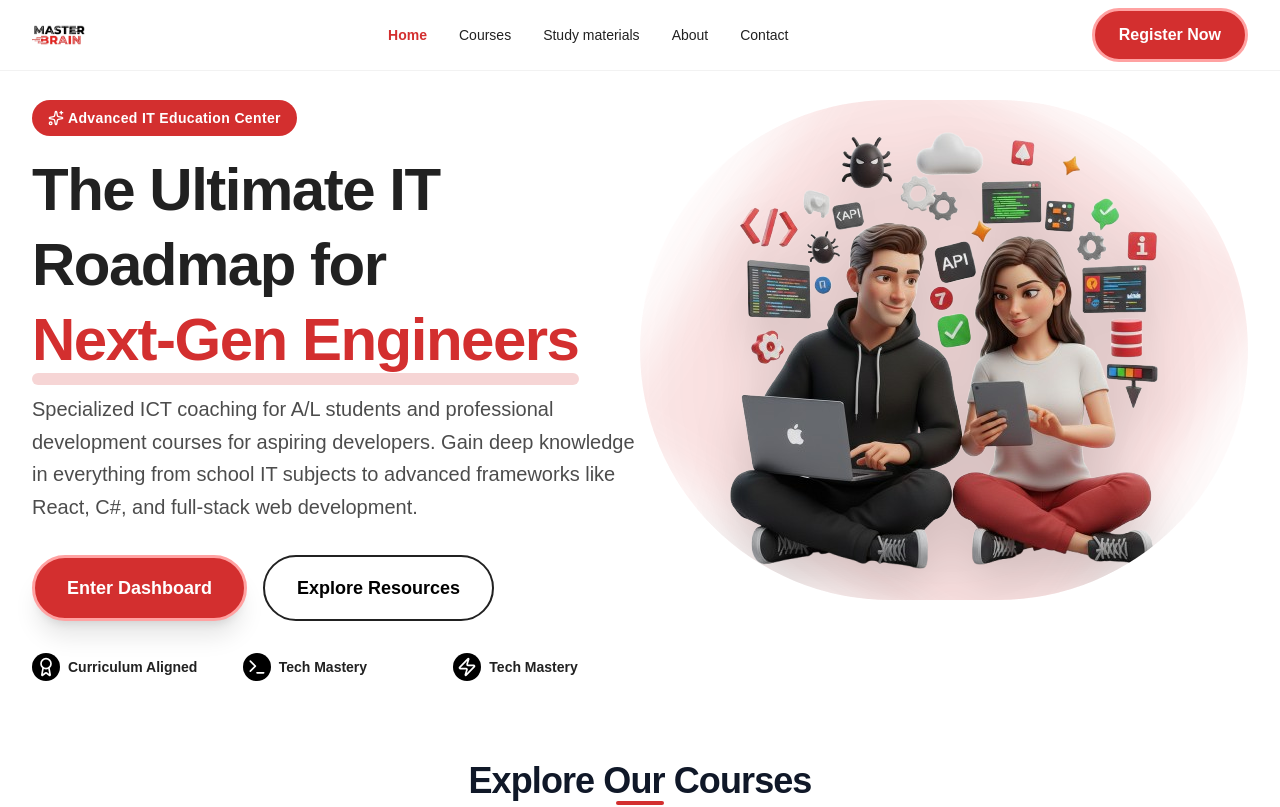
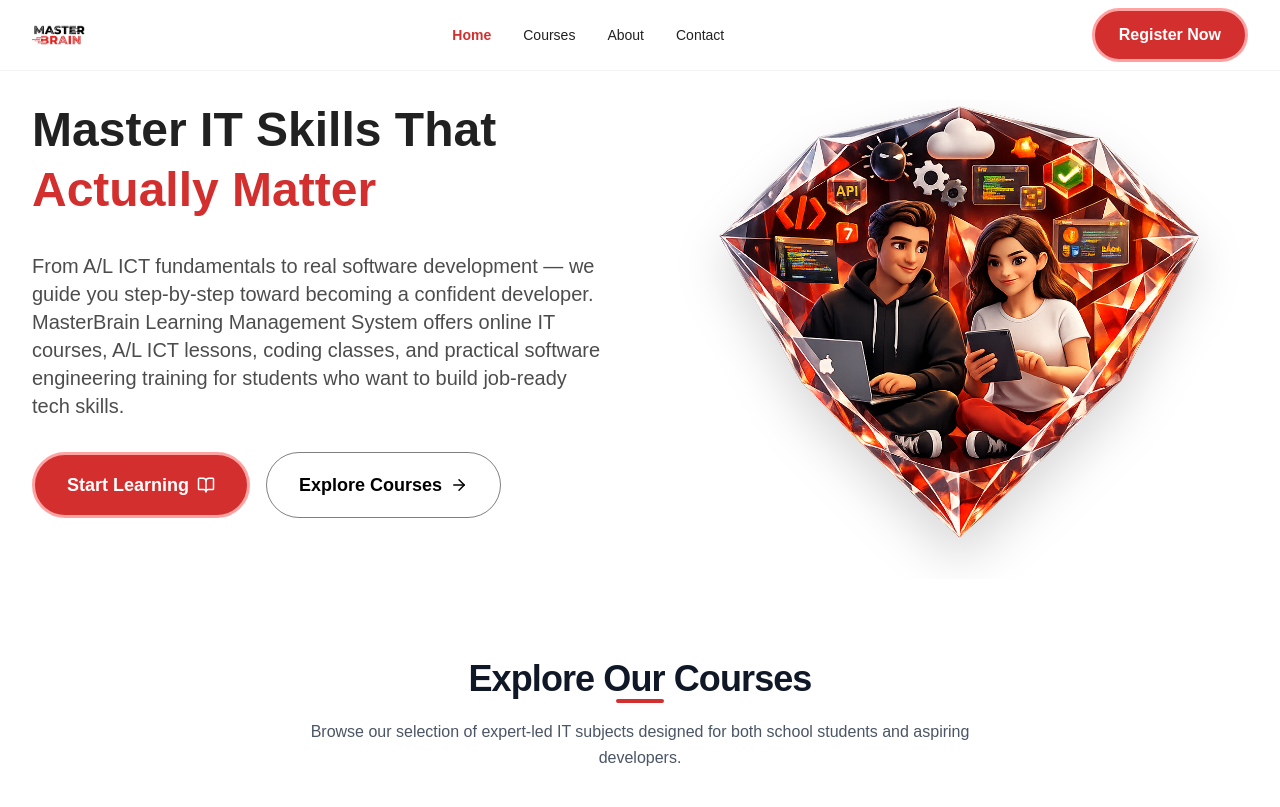
Before and after one commit to Vinonsan/MasterBrain-Learning-management-system, a Next.js app: page / in a window 1280 px wide. Shown: the top 807 px of the page. Built offline with nearby package versions, Linux system fonts and the light colour scheme.

Commit message:
feat(hero-section):change the design for the hero section

```diff
--- a/src/app/(site)/home/hero.tsx
+++ b/src/app/(site)/home/hero.tsx
@@ -1,123 +1,65 @@
 "use client";
-import { useEffect, useState } from "react";
-import Badge from "@/src/components/base/Badge"
-import Button from "@/src/components/base/Button"
-import {
-    Sparkles,
-    Award,
-    Terminal,
-    Zap,
-} from "lucide-react"
 
-import Image from "next/image"
-import { useRouter } from "next/navigation";
-
-const ROTATING_TEXTS = [
-    "A/L ICT Students",
-    "Aspiring Developers",
-    "Next-Gen Engineers",
-    "Post-A/L Learners",
-    "Tech Enthusiasts",
-];
+import Image from "next/image";
+import Button from "@/src/components/base/Button";
+import { BookOpen, ArrowRight } from "lucide-react";
 
 const Hero = () => {
-    const features = [
-        {
-            label: "Curriculum Aligned",
-            icon: Award,
-        },
-        {
-            label: "Tech Mastery",
-            icon: Terminal,
-        },
-        {
-            label: "Tech Mastery",
-            icon: Zap,
-        },
-    ];
+  return (
+    <section className="relative overflow-hidden ">
 
-    const [index, setIndex] = useState(0);
+      <div className="relative container mx-auto  grid lg:grid-cols-2 gap-16 items-start">
 
-    useEffect(() => {
-        const interval = setInterval(() => {
-            setIndex((prev) => (prev + 1) % ROTATING_TEXTS.length);
-        }, 2500);
+        <div className="space-y-8">
 
-        return () => clearInterval(interval);
-    }, []);
-
-    const router = useRouter();
-    return (
-        <section className="w-full flex items-center">
-            <div className="grid grid-cols-1 lg:grid-cols-2 w-full items-start justify-start">
-                <div className="space-y-4">
-                    <Badge variant="primary" className="text-sm font-semibold">
-                        <Sparkles className="h-4 w-4 mr-1" />
-                        Advanced IT Education Center
-                    </Badge>
-
-                    <h1 className="text-4xl sm:text-5xl md:text-6xl  font-extrabold leading-tight tracking-tight text-dark">
-                        The Ultimate IT Roadmap for{" "}
-                        <span className="relative inline-block text-primary transition-all duration-500">
-                            {ROTATING_TEXTS[index]}
-                            <span className="absolute -bottom-2 left-0 right-0 h-3 rounded-full bg-primary opacity-20 -z-10" />
-                        </span>
-
+          <h1 className="text-4xl md:text-5xl font-extrabold leading-tight">
+            Master IT Skills That{" "}
+            <span className="text-primary">Actually Matter</span>
           </h1>
 
-                    <p className="max-w-2xl text-lg sm:text-xl font-medium text-black/70 leading-relaxed">
-                        Specialized ICT coaching for A/L students and professional development courses for aspiring developers. Gain deep knowledge in everything from school IT subjects to advanced frameworks like React, C#, and full-stack web development.
+          <p className="text-xl text-black/70 max-w-xl">
+            From A/L ICT fundamentals to real software development —
+            we guide you step-by-step toward becoming a confident developer.
+             MasterBrain Learning Management System offers online IT courses,
+            A/L ICT lessons, coding classes, and practical software engineering
+            training for students who want to build job-ready tech skills.
           </p>
 
-                    <div className="flex flex-wrap gap-4 pt-4">
+          <div className="flex gap-4">
+
             <Button
+             size="lg"
             variant="primary"
-                            size="lg"
-                            className="group rounded-full w-full md:w-auto px-8 py-4 text-base font-semibold shadow-xl transition-all duration-300 hover:scale-105 hover:shadow-2xl"
+
             >
-                          Enter Dashboard
+              Start Learning
+              <BookOpen size={18} />
             </Button>
 
             <Button
               variant="outline"
               size="lg"
-                            className="rounded-full w-full md:w-auto border-2 border-dark px-8 py-4 text-base font-semibold transition-all duration-300 hover:bg-black hover:text-white"
-                            onClick={() => router.push("/course-material")}
+              className="rounded-full px-8 py-4"
             >
-                            Explore Resources
+              Explore Courses
+              <ArrowRight size={18} />
             </Button>
-                    </div>
 
-                    <div className="grid grid-cols-1 md:grid-cols-3 gap-6 pt-4">
-                        {features.map(({ label, icon: Icon }, idx) => (
-                            <div key={`${label}-${idx}`} className="flex items-center gap-2">
-                                <div className="bg-black rounded-full p-1">
-                                    <Icon className="h-5 w-5 text-white" />
-                                </div>
-                                <span className="text-sm font-semibold text-dark">
-                                    {label}
-                                </span>
-                            </div>
-                        ))}
           </div>
 
         </div>
 
-                <div className="relative w-full  rounded-full  flex items-start justify-center overflow-hidden">
-
-                    <div className="absolute w-80 sm:w-95 md:w-115 lg:w-140 aspect-square rounded-full bg-primary/10 blur-3xl animate-pulse" />
-
-                    <div className="relative w-65 sm:w-80 md:w-100 lg:w-125 aspect-square ">
-                        <div className="absolute inset-0 rounded-3xl bg-primary/10 blur-xl animate-[spin_20s_linear_infinite]" />
+        <div className="relative flex justify-center items-start ">
 
           <Image
             src="/images/hero.png"
-                            alt="Advanced IT Learning Platform"
-                            fill
+            alt="Students learning IT"
+            width={520}
+            height={520}
             priority
-                            className="relative object-contain drop-shadow-2xl"
+            className="relative drop-shadow-2xl"
           />
-                    </div>
+
         </div>
 
       </div>
@@ -125,4 +67,4 @@ const Hero = () => {
   );
 }
 
-export default Hero
+export default Hero;
--- a/src/components/base/Button.tsx
+++ b/src/components/base/Button.tsx
@@ -34,7 +34,7 @@ const variantClasses: Record<ButtonVariant, string> = {
   secondary: "bg-black text-white hover:bg-black/90",
   outline: "border border-black/50 text-black hover:bg-black hover:text-white",
   ghost: "text-primary hover:bg-primary/10",
-  rounded: "bg-primary text-white rounded-full hover:bg-primary/90",
+  rounded: "bg-primary text-white rounded hover:bg-primary/90",
   transparent: "bg-transparent text-black",
 };
 
@@ -51,6 +51,7 @@ const commonClasses = `
   focus:outline-none focus:ring-2 focus:ring-primary/50
   disabled:opacity-50 disabled:cursor-not-allowed
   cursor-pointer
+  rounded-full
 `;
 
 const Button = ({
--- a/src/components/layouts/Nav.tsx
+++ b/src/components/layouts/Nav.tsx
@@ -10,7 +10,6 @@ import Button from "@/src/components/base/Button";
 const navLinks = [
   { label: "Home", href: "/" },
   { label: "Courses", href: "/course" },
-   { label: "Study materials", href: "/study-material" },
   { label: "About", href: "/about" },
   { label: "Contact", href: "/contact" },
 ];
```
Also changed, not shown: public/images/hero.png. Lines whose indentation alone changed are shown as unchanged.
